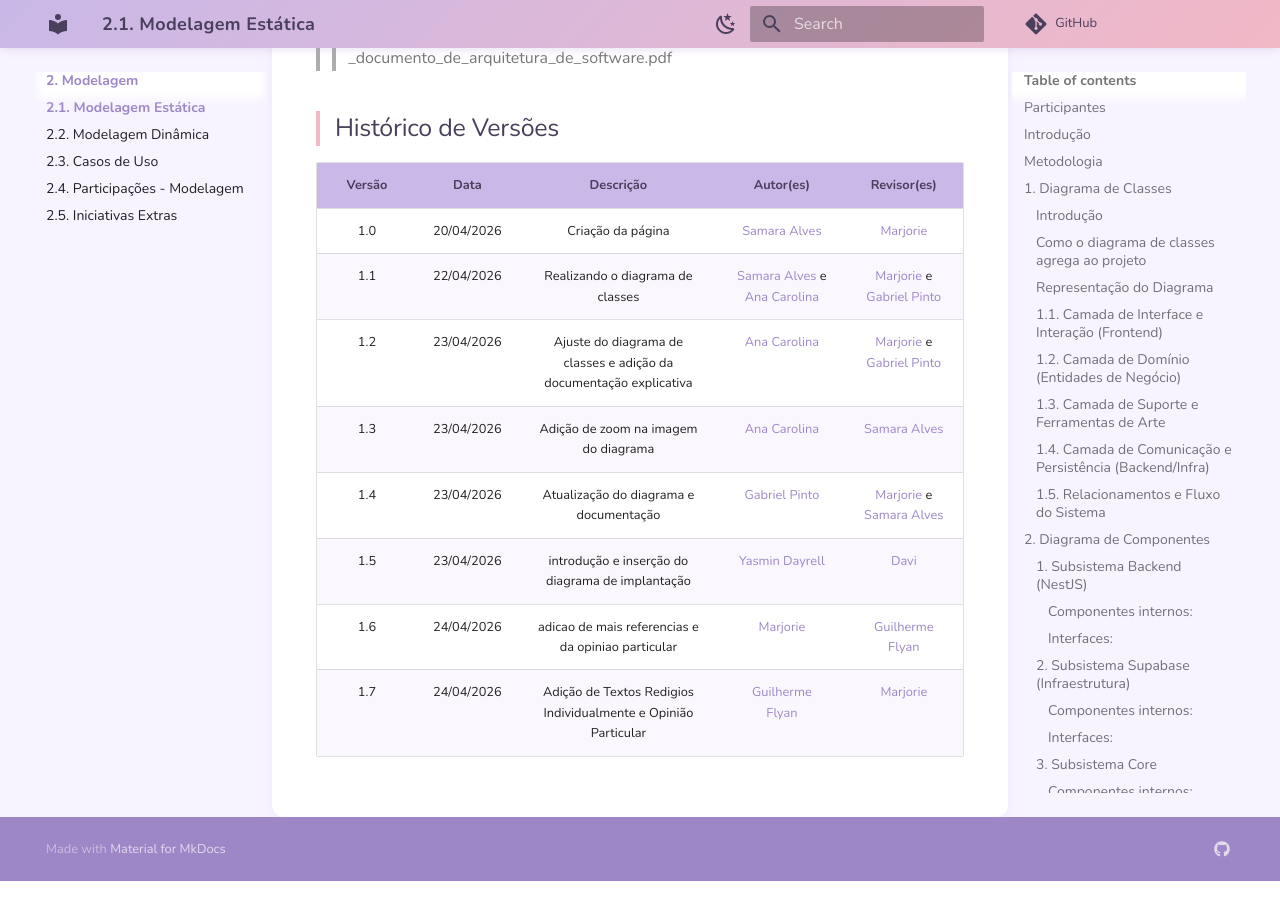
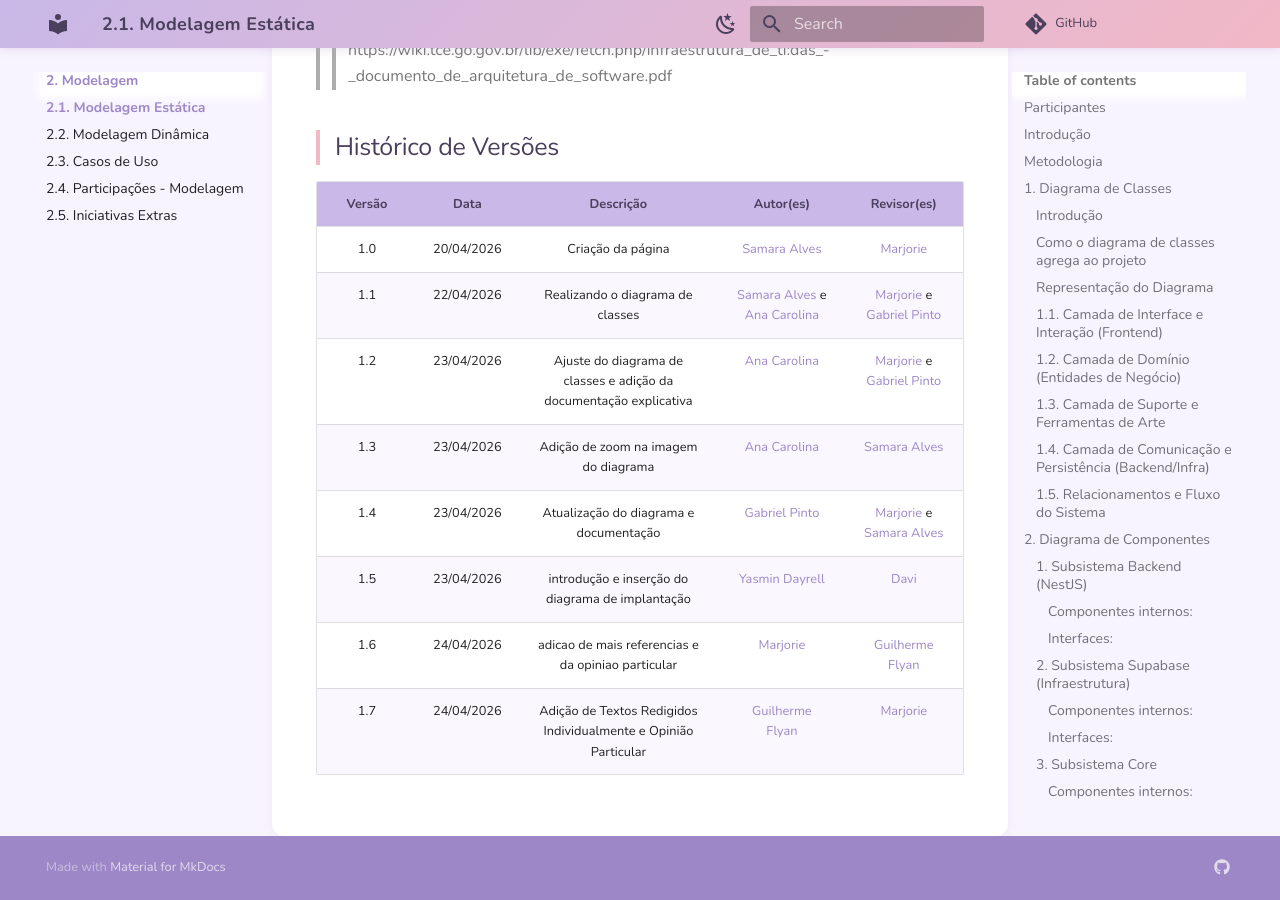
Before and after one commit to UnBArqDsw2026-1-Turma01/2026.1-T01-G08_MinhaTirinha_Entrega_02, an MkDocs documentation site: the page built from docs/Modelagem/2.1.ModelagemEstatica.md, in a window 1280 px wide and 900 px high, scrolled down 14829 px. Built offline with MkDocs 1.6.1 and Material for MkDocs 9.7.7, drawn with Linux system fonts in a browser that asks for light colours; comment, search, counter and statistics services are not loaded.

Commit message:
Update 2.1.ModelagemEstatica.md

```diff
--- a/docs/Modelagem/2.1.ModelagemEstatica.md
+++ b/docs/Modelagem/2.1.ModelagemEstatica.md
@@ -439,7 +439,7 @@
 - **Guilherme**: Particularmente foi o diagrama que eu mais gostei de desenvolver dentre os quais fiquei responsável, a equipe responsável pelo diagrama se empenhou bastante para que entrassemos em consenso principalmente acerca dos ambientes em nuvem que utilizariamos e da tecnologia de backend, a definição da tecnologia para servir a aplicação nativamente para dispositivos mobile foi feita de forma rapida e sem grandes contras então desde o início do desenvolvimento do diagrama focamos em utilizar o ReactNative apenas tivemos que entender bem como que outras tecnologias contribuiriam para o produto a ser desenvolvido.
 
 
-## Referências
+### Referências
 
 * FAIS, Roni Márcio. **UML - Diagrama de Implantação**. RMFAIS, [s. d.]. Disponível em: https://rmfais.com/rmfais/artigos/table.php?_codigo=210
 . Acesso em: 24 abr. 2026.
@@ -453,7 +453,7 @@
 * UML-DIAGRAMS.ORG. **UML deployment diagrams overview, common types of deployment diagrams - manifestation diagram, specification and instance level deployment diagram**. [S. l.], [s. d.]. Disponível em: <https://www.uml-diagrams.org/deployment-diagrams-overview.html>. Acesso em: 24 abr. 2026.
 
 
-### Diagrama de Classes
+# Diagrama de Classes
 
 >>TRIBUNAL DE CONTAS DO ESTADO DE GOIÁS. Suíte de Produtos TCE-GO: DAS: Documento de Arquitetura de Software. Goiás, [s. d.]. Disponível em: https://wiki.tce.go.gov.br/lib/exe/fetch.php/infraestrutura_de_ti:das_-_documento_de_arquitetura_de_software.pdf
 
@@ -470,4 +470,4 @@
 | 1.4 | 23/04/2026 | Atualização do diagrama e documentação | [Gabriel Pinto](https://github.com/GabrielSPinto) | [Marjorie](https://github.com/Marjoriemitzi) e [Samara Alves](https://github.com/SamaraAlvess) |
 | 1.5 | 23/04/2026 | introdução e inserção do diagrama de implantação | [Yasmin Dayrell](https://github.com/YasminDayrell) | [Davi](https://github.com/DaviNegreiros) |
 | 1.6 | 24/04/2026 | adicao de mais referencias e da opiniao particular |  [Marjorie](https://github.com/Marjoriemitzi) |  [Guilherme Flyan](https://www.github.com/GFlyan)
-| 1.7 | 24/04/2026 | Adição de Textos Redigios Individualmente e Opinião Particular | [Guilherme Flyan](https://www.github.com/GFlyan) |  [Marjorie](https://www.github.com/Marjoriemitzi)
+| 1.7 | 24/04/2026 | Adição de Textos Redigidos Individualmente e Opinião Particular | [Guilherme Flyan](https://www.github.com/GFlyan) |  [Marjorie](https://www.github.com/Marjoriemitzi)
```
